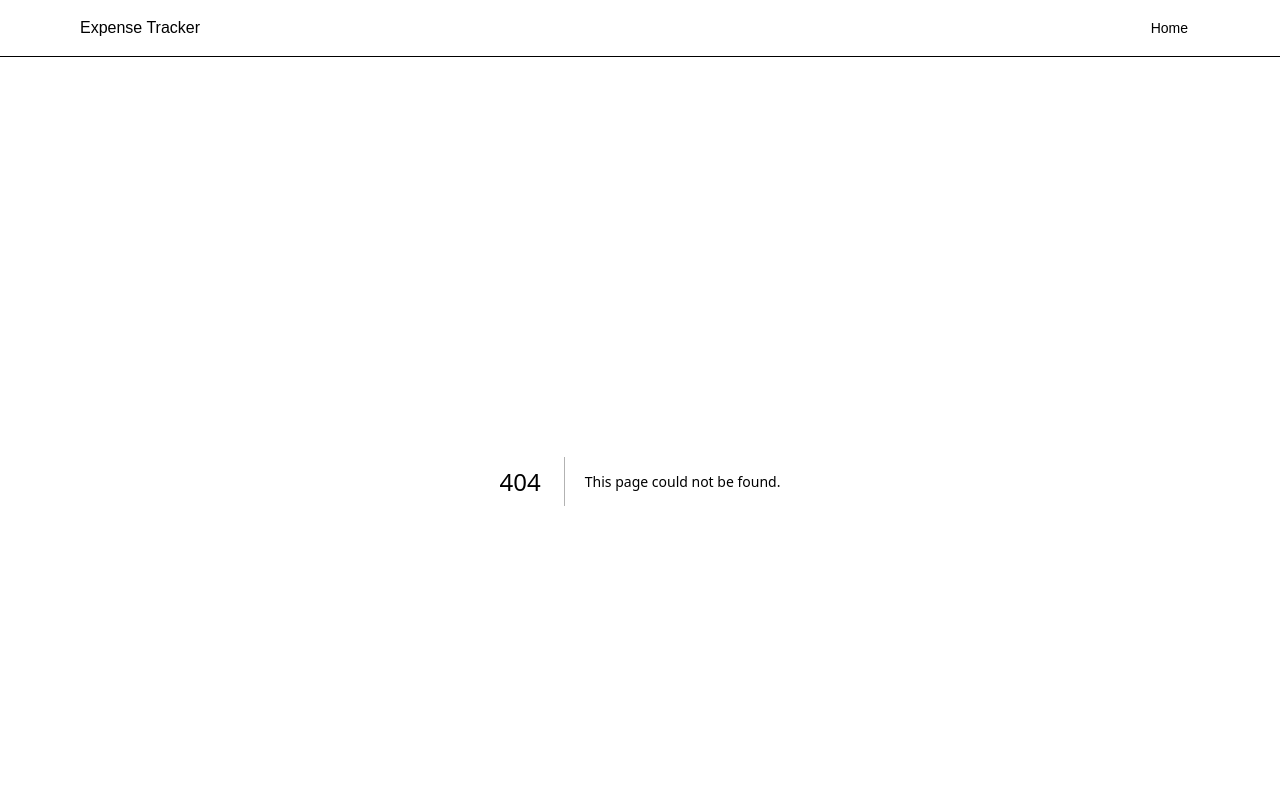
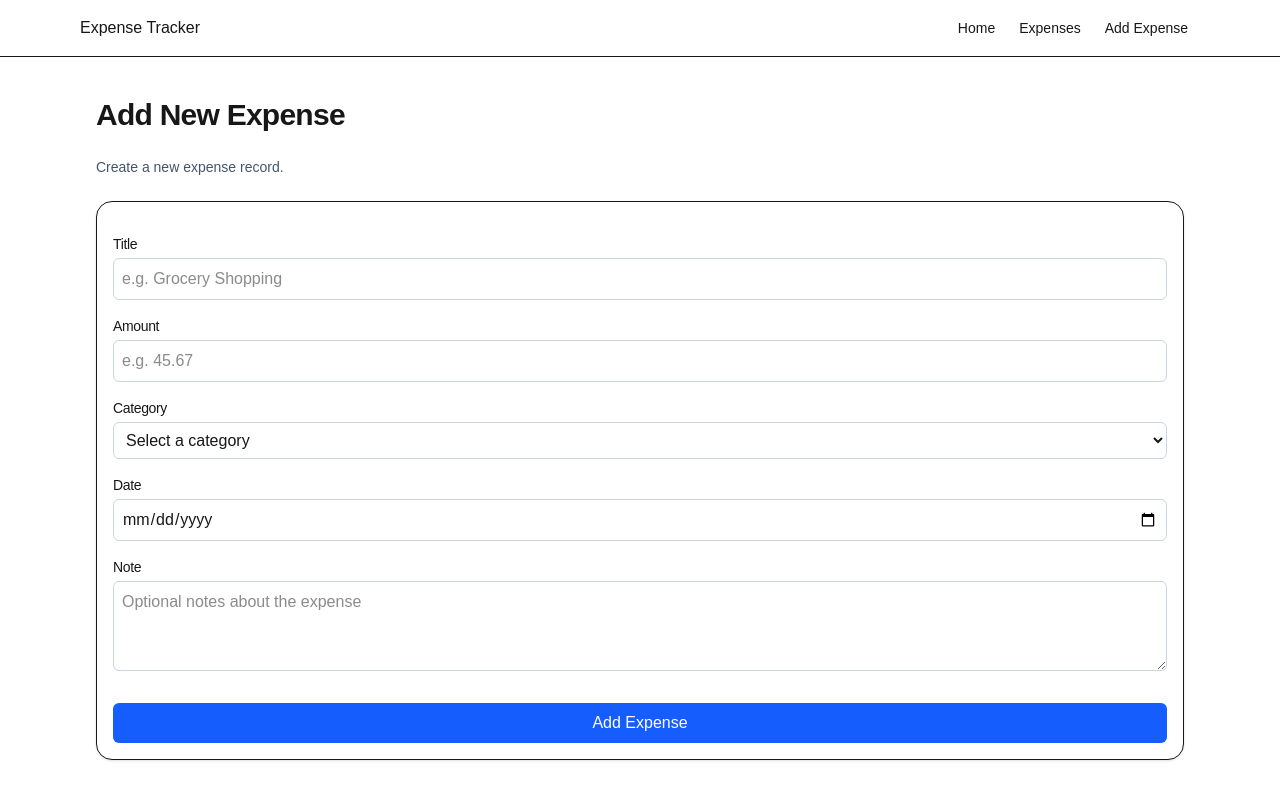
Before and after one commit to 4m4terasu/Expense-tracker, a Next.js app: page /add-expense in a window 1280 px wide. Before the commit this address had no page. Shown: the top 800 px of the page. Built offline with nearby package versions, Linux system fonts and the light colour scheme.

Commit message:
add expense page & layout update

```diff
--- /dev/null
+++ b/src/app/add-expense/page.tsx
@@ -0,0 +1,43 @@
+export default function AddExpensePage() {
+    return (
+        <div className="p-4 flex flex-col gap-6">
+            <h1 className="text-3xl font-semibold tracking-tight">Add New Expense</h1>
+            <p className="text-sm text-slate-600">Create a new expense record.</p>
+            <div className="rounded-2xl bg-white border shadow-sm p-4">
+            <form className="mt-4 flex flex-col gap-4">
+                <div className="flex flex-col gap-1">
+                    <label htmlFor="title" className="text-sm font-medium tracking-tight">Title</label>
+                    <input type="text" id="title" name="title" className="rounded-md border border-slate-300 p-2 focus:outline-none focus:ring-2 focus:ring-blue-500" placeholder="e.g. Grocery Shopping"/>
+                </div>
+                <div className="flex flex-col gap-1">
+                    <label htmlFor="amount" className="text-sm font-medium tracking-tight">Amount</label>
+                    <input type="number" id="amount" name="amount" className="rounded-md border border-slate-300 p-2 focus:outline-none focus:ring-2 focus:ring-blue-500" placeholder="e.g. 45.67" />
+                </div>
+                <div className="flex flex-col gap-1">
+                    <label htmlFor="category" className="text-sm font-medium tracking-tight">Category</label>
+                    <select id="category" name="category" className="rounded-md border border-slate-300 p-2 focus:outline-none focus:ring-2 focus:ring-blue-500">
+                        <option value="">Select a category</option>
+                        <option value="food">food</option>
+                        <option value="bills">bills</option>
+                        <option value="entertainment">entertainment</option>
+                        <option value="subscriptions">subscriptions</option>
+                        <option value="shopping">shopping</option>
+                        <option value="other">other</option>
+                    </select>
+                </div>
+                <div className="flex flex-col gap-1">
+                    <label htmlFor="date" className="text-sm font-medium tracking-tight">Date</label>
+                    <input type="date" id="date" name="date" className="rounded-md border border-slate-300 p-2 focus:outline-none focus:ring-2 focus:ring-blue-500"/>
+                </div>
+                <div className="flex flex-col gap-1">
+                    <label htmlFor="note" className="text-sm font-medium tracking-tight">Note</label>
+                    <textarea id="note" name="note" rows={3} className="rounded-md border border-slate-300 p-2 focus:outline-none focus:ring-2 focus:ring-blue-500" placeholder="Optional notes about the expense"></textarea>
+                </div>
+                <button type="submit" className="mt-4 rounded-md bg-blue-600 text-white py-2 px-4 hover:bg-blue-700 disabled:opacity-50 disabled:cursor-not-allowed">
+                    Add Expense
+                </button>
+            </form>
+            </div>
+        </div>
+    );
+}
--- a/src/app/expenses/page.tsx
+++ b/src/app/expenses/page.tsx
@@ -1,7 +1,10 @@
+import { SummaryCard } from "@/components/dashboard/SummaryCard";
 import { expenses } from "../lib/expenses/expense-data";
 import { ExpenseListItem } from "@/components/expenses/ExpenseListItem";
 import Link from "next/link";
+import { calculateTotalExpenses } from "../lib/expenses/expense-utils";
 export default function ExpensesPage() {
+const totalExpenses = calculateTotalExpenses(expenses);
     return (
         <div className="p-4 flex flex-col gap-6">
             <div className="flex items-center justify-between">
@@ -9,6 +12,10 @@ export default function ExpensesPage() {
                 <Link href="/" className="text-sm text-blue-600 hover:underline">Back to Dashboard</Link>
             </div>
             <p className="text-sm text-slate-600">Review all your recorded expenses and manage your spending.</p>
+            <div className="justify-between grid gap-4 md:grid-cols-2">
+                <SummaryCard label="Total Expenses" value={`${'$'}${totalExpenses.toFixed(2)}`} />
+                <SummaryCard label="Total Records" value={`${expenses.length}`} />
+            </div>
             <div className="rounded-2xl bg-white border shadow-sm p-4">
                 {expenses.length === 0 ? (
                     <p className="text-sm text-slate-600">No expenses recorded yet.</p>
--- a/src/app/layout.tsx
+++ b/src/app/layout.tsx
@@ -18,6 +18,12 @@ export default function RootLayout({children,}: {  children: React.ReactNode}) {
               <Link href="/" className="px-3 py-2 rounded-md text-sm font-medium hover:bg-slate-100">
                 Home
               </Link>
+              <Link href="/expenses" className="px-3 py-2 rounded-md text-sm font-medium hover:bg-slate-100">
+                Expenses
+              </Link>
+              <Link href="/add-expense" className="px-3 py-2 rounded-md text-sm font-medium hover:bg-slate-100">
+                Add Expense
+              </Link>
             </nav>
         </div>
       </header>
```
